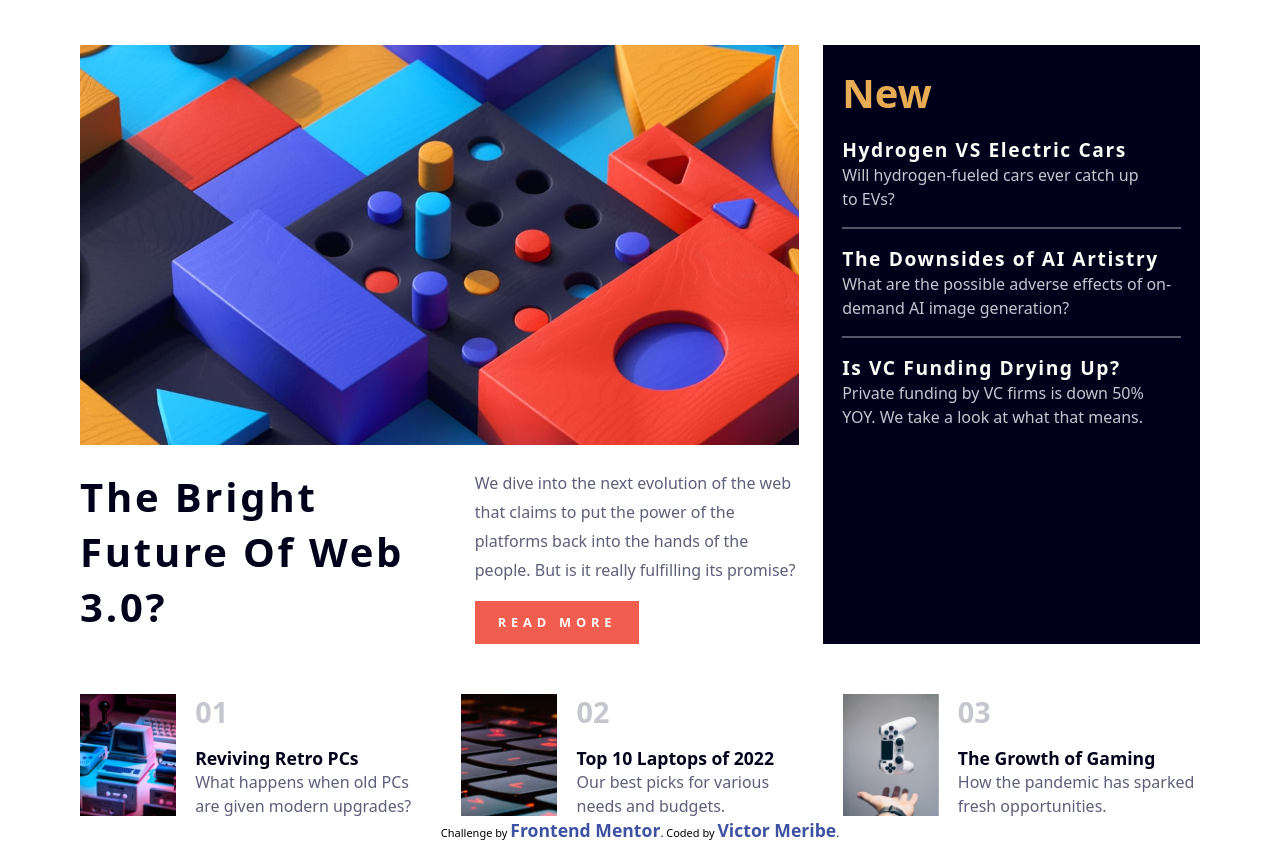
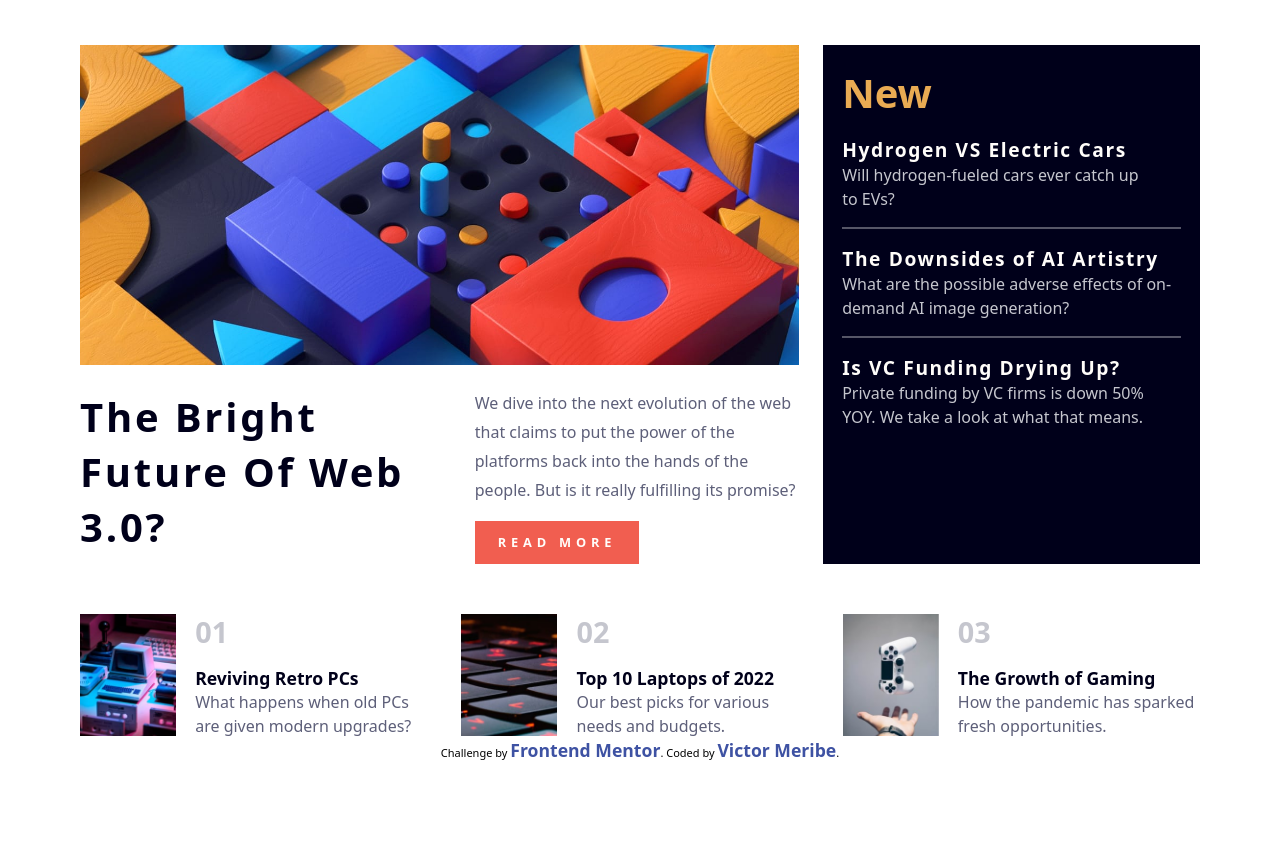
Before and after one commit to Mervic05/News-homepage, a plain HTML site: page index.html in a window 1280 px wide. Shown: the part 101-943 px from the top of the page. After the commit the page ends 863 px from the top, so only its background shows below. Drawn offline with Linux system fonts and the light colour scheme.

Commit message:
commited

```diff
--- a/main.css
+++ b/main.css
@@ -182,7 +182,7 @@ body {
 
 .news_page .hero_section {
   width: 100%;
-  min-height: 25em;
+  min-height: 20em;
   background: url(assets/images/image-web-3-mobile.jpg) no-repeat;
   background-position: center;
   background-size: cover;
```
